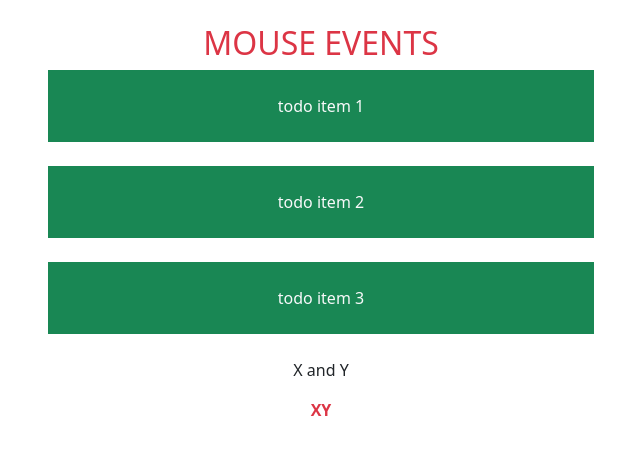
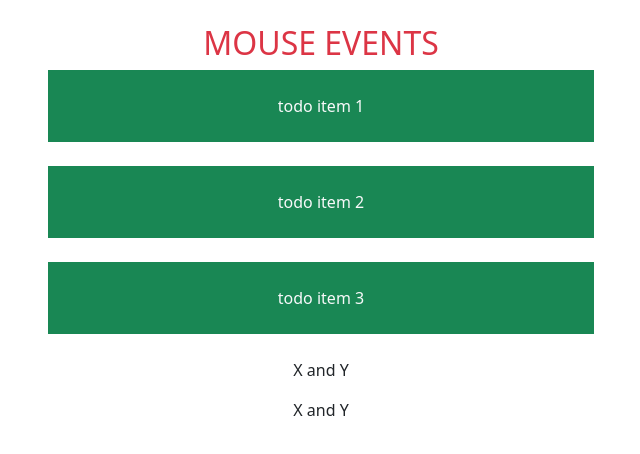
Before and after one commit to Bskasan/React_Practises, a React (Create React App) app in the folder rc_06_forms_otherevents/: page / in a window 1280 px wide. Shown: the top 454 px of the page, without its empty margins (319-959 px from the left). Built offline with nearby package versions, Linux system fonts and the light colour scheme.

Commit message:
mouse events done

```diff
--- a/rc_06_forms_otherevents/src/components/3-mouseEvents/MouseEvent.jsx
+++ b/rc_06_forms_otherevents/src/components/3-mouseEvents/MouseEvent.jsx
@@ -6,11 +6,26 @@ const MouseEvent = () => {
   const [visible, setVisible] = useState(false);
   const [toggle, setToggle] = useState(false);
 
+  const [coordX, setCoordX] = useState();
+  const [coordY, setCoordY] = useState();
+
   console.log(toggle);
 
   const handleDoubleClick = (e) => {
-    console.log(e);
     setToggle(!toggle);
+    //console.log(toggle); //? State'in guncellenmis degeri burada gorulemeyebilir. Cunku react'da state'ler toplu bir sekilde ve async olarak guncellenir.
+
+    toggle
+      ? (e.target.className = "bg-success text-light w-50 p-4 my-4")
+      : (e.target.className = "bg-danger text-light w-50 p-4 my-4");
+  };
+
+  //? mouseMove event
+  const handleMouseMove = (e) => {
+    //setCoordX(e.nativeEvent.offsetX); //! Göreceli
+    //setCoordY(e.nativeEvent.offsetY);
+    setCoordX(e.pageX);
+    setCoordY(e.pageY);
   };
 
   return (
@@ -37,15 +52,19 @@ const MouseEvent = () => {
         todo item 2
       </div>
 
-      <div id="todo-3" className="bg-success text-light w-50 p-4 my-4">
+      <div
+        id="todo-3"
+        className="bg-success text-light w-50 p-4 my-4"
+        onMouseMove={handleMouseMove}
+      >
         todo item 3
       </div>
 
       <p>X and Y</p>
 
+      <p>X and Y</p>
       <p className="text-danger fw-bold">
-        {"X"}
-        {"Y"}
+        {coordX} {coordY}
       </p>
     </div>
   );
```
